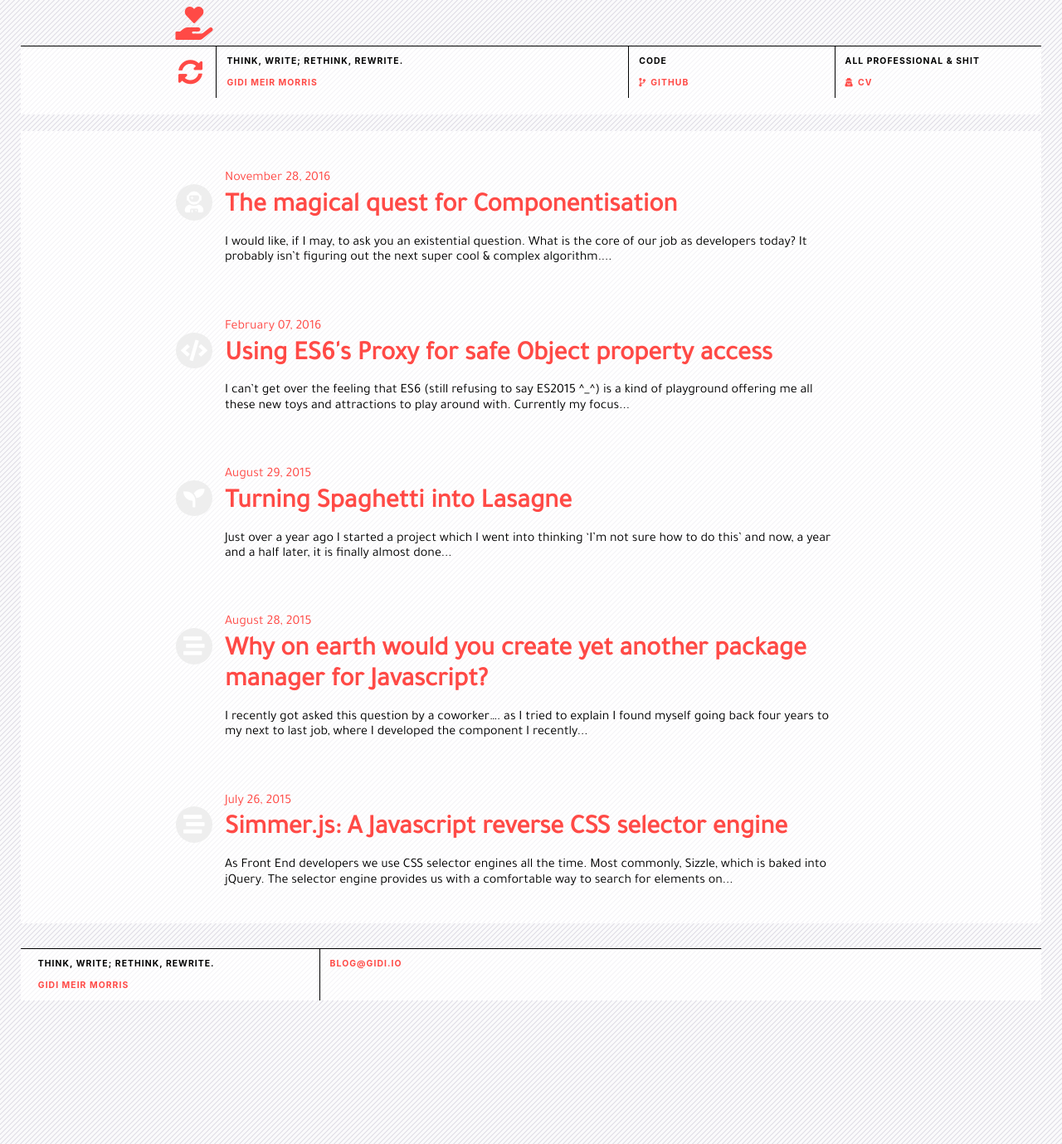
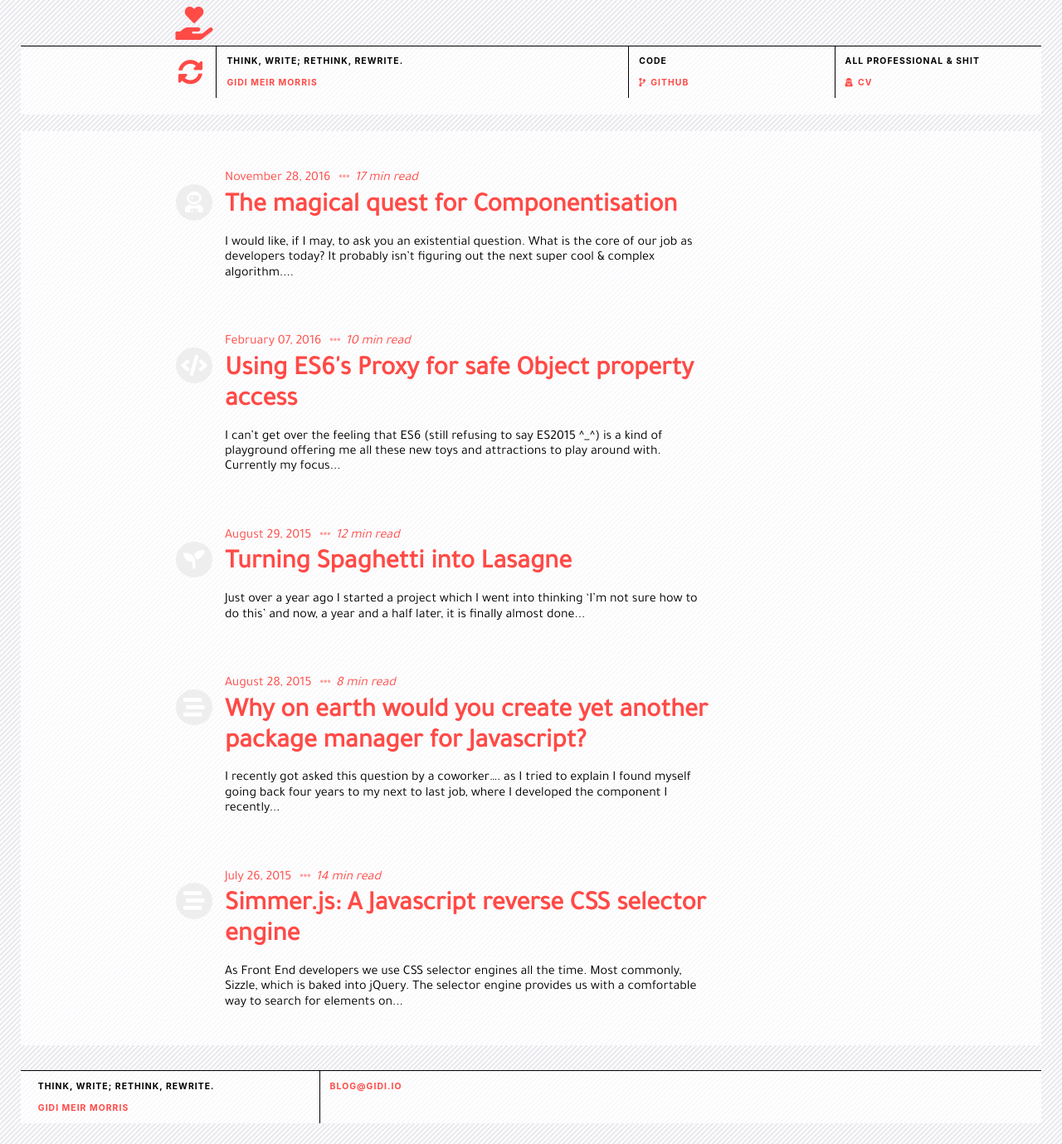
Before and after one commit to gmmorris/gmmorris.github.io, a Jekyll site: the page built from index.md, in a window 1280 px wide. Shown: the whole page at 83% size. Built offline with Jekyll 4.4.1, drawn with Linux system fonts in a browser that asks for light colours; nearby versions of some CDN libraries.

Commit message:
added wc

```diff
--- a/_layouts/home.html
+++ b/_layouts/home.html
@@ -4,8 +4,13 @@
 <div class="catalogue">
     {% for post in site.posts %}
       <a href="{{ post.url | prepend: site.baseurl }}" class="catalogue-item">
-        <div>
           <time datetime="{{ post.date }}" class="catalogue-time">{{ post.date | date: "%B %d, %Y" }}</time>
+          {% capture words %}
+            {{ post.content | number_of_words | minus: 250 }}
+          {% endcapture %}
+          {% unless words contains "-" %}
+            <span class="read-time"><i class="fas fa-ellipsis-h"></i>{{ words | plus: 250 | divided_by: 180 | append: " min read" }}</span>
+          {% endunless %}
           <h1 class="catalogue-title">
             {% if post.icon %}
             <i class="fas fa-{{post.icon}}"></i>
@@ -18,7 +23,6 @@
             {{ post.content | strip_html | truncatewords: 34 }}
             <!-- {{ post.description }} -->
           </p>
-        </div>
       </a>
     {% endfor %}
   </div>
--- a/_layouts/post.html
+++ b/_layouts/post.html
@@ -11,6 +11,12 @@
         {%- assign date_format = site.minima.date_format | default: "%b %-d, %Y" -%}
         {{ page.date | date: date_format }}
       </time>
+      {% capture words %}
+        {{ page.content | number_of_words | minus: 250 }}
+      {% endcapture %}
+      {% unless words contains "-" %}
+      <span class="read-time">{{ words | plus: 250 | divided_by: 180 | append: " min read" }}</span>
+      {% endunless %}
     </div>
 
   </header>
--- a/_sass/custom/catalogue.scss
+++ b/_sass/custom/catalogue.scss
@@ -3,6 +3,9 @@
   font-family: 'Tajawal', sans-serif;
   margin: auto;
   .catalogue-item {
+    margin: 4em 0 2em;
+    display: block;
+
     @media (min-width: 740px) {
       width: 80%;
     }
@@ -40,21 +43,25 @@
         }
       }
     }
-    &:hover i {
+    &:hover h1 i {
       background: $article-red;
     }
 
-    > div {
-      margin: 4em 0 2em;
-    }
     &:first-child {
-      > div {
-        margin-top: 1em;
-      }
+      margin-top: 1em;
     }
 
-    h1, time {
+    h1, time, span {
       color: $article-red;
+    }
+    span {
+      font-style: italic;
+      i {
+        font-size: 0.8em;
+        vertical-align: middle;
+        margin: 0em 0.5em;
+        opacity: 0.5;
+      }
     }
     p {
       color: black;
--- a/_sass/custom/post.scss
+++ b/_sass/custom/post.scss
@@ -29,6 +29,11 @@
     .dateline {
       font-size: 1.5em;
       color: rgba(0,0,0,0.54);
+      text-align: center;
+      .read-time {
+        font-size: 0.8em;
+        display: block;
+      }
     }
   }
 
```
